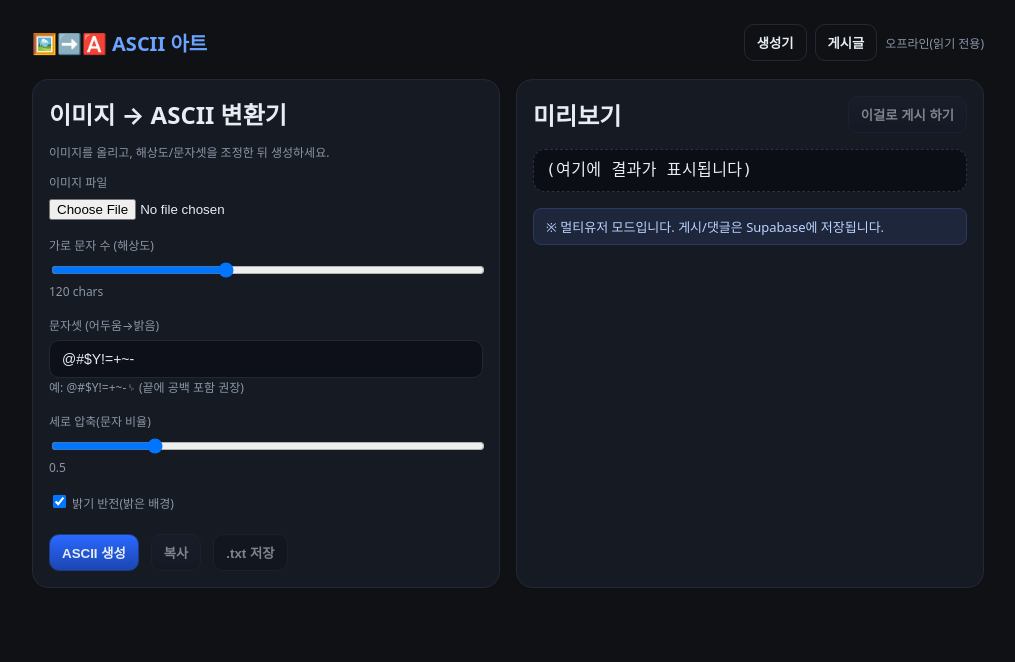
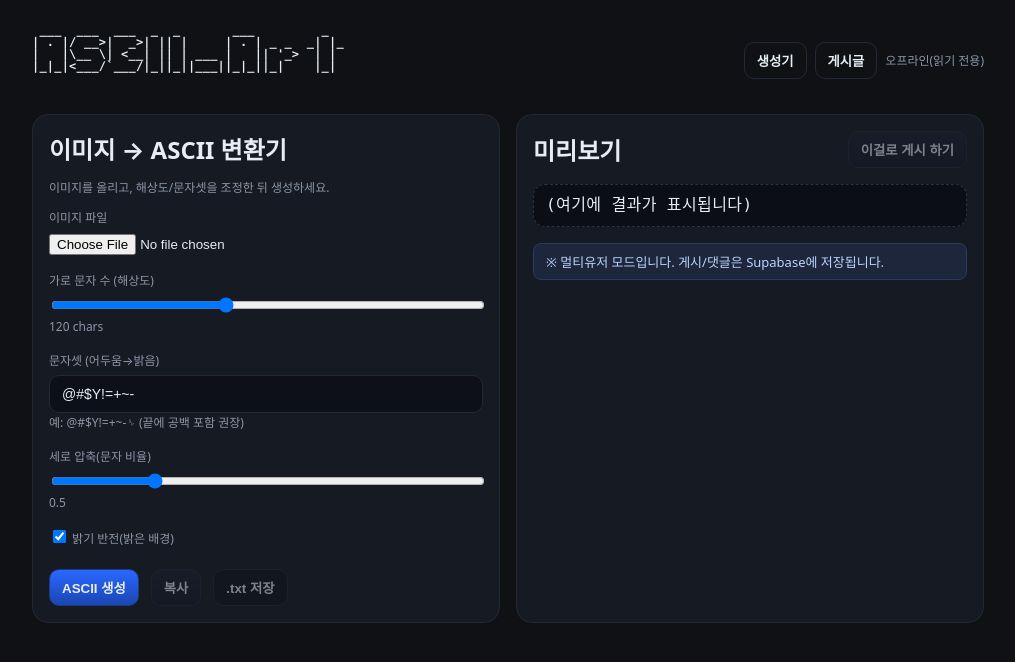
Before and after one commit to whatitis22/ARSCII_ART_web, a plain HTML site: page index.html in a window 1280 px wide. Shown: the whole page, without its empty margins (132-1147 px from the left). Drawn offline with nearby package versions, Linux system fonts and the light colour scheme; no server answers.

Commit message:
fix: 타이틀 로고 변경

```diff
--- a/index.html
+++ b/index.html
@@ -38,12 +38,25 @@
     .empty{text-align:center; color:#94a3b8; padding:28px}
     .divider{height:1px; background:var(--line); margin:12px 0}
     .warn{background:#1d263a; border:1px solid #2b3a63; color:#bcd3ff; padding:8px 12px; border-radius:8px; font-size:13px}
-  </style>
+    /* Title as ASCII */
+  header h1.logo{margin:0}
+  header h1.logo a{color:var(--text); text-decoration:none}
+  .title-ascii{white-space:pre; font-family: ui-monospace, SFMono-Regular, Menlo, Consolas, "Noto Sans Mono CJK KR", monospace; font-size:12px; line-height:1; letter-spacing:0.2px; margin:0; display:block}
+  @media (max-width: 900px){ .title-ascii{ font-size:10px } }
+  @media (max-width: 520px){ .title-ascii{ font-size:8px } }
+</style>
 </head>
 <body>
   <div class="container">
     <header>
-      <h1><a href="#/">🖼️➡️🅰️ ASCII 아트</a></h1>
+      <h1 class="logo"><a href="#/" id="navLogo" aria-label="홈">
+  <pre class="title-ascii"> ___  ___  ___  _  _       ___         _
+| . |/ __>|  _>| || |     | . | _ _  _| |_
+|   |\__ \| <__| || | ___ |   || '_>  | |
+|_|_|<___/`___/|_||_||___||_|_||_|    |_|
+
+  </pre>
+</a></h1>
       <nav>
         <button class="btn ghost" id="navHome">생성기</button>
         <button class="btn ghost" id="navList">게시글</button>
```
